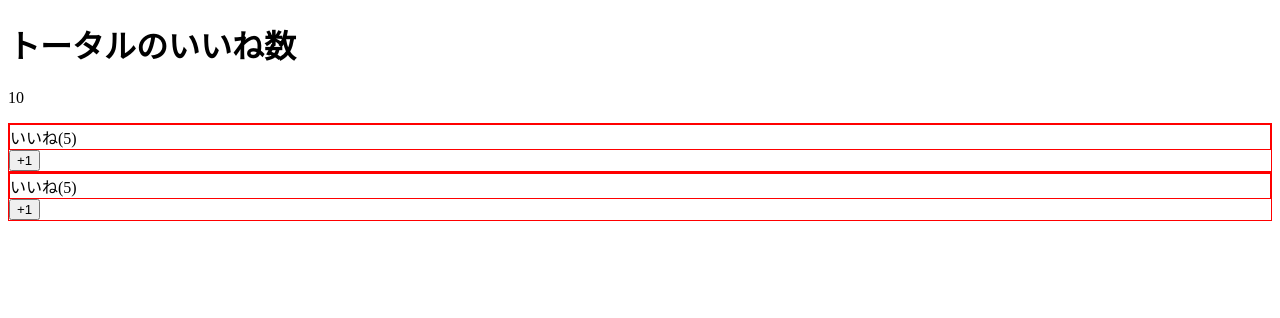
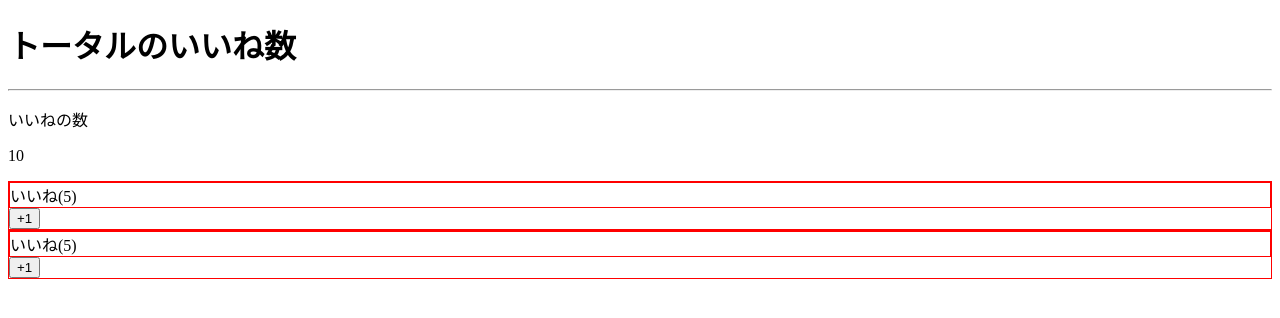
Before and after one commit to 5ma/udemy-vuex, a Vue app: page / in a window 1280 px wide. Shown: the top 318 px of the page. Built offline with nearby package versions, Linux system fonts and the light colour scheme.

Commit message:
✨ <slot>を使ってhtmlを子コンポーネントに渡してみる

```diff
--- a/src/App.vue
+++ b/src/App.vue
@@ -1,7 +1,13 @@
 <template>
   <div>
-    <LikeHeader></LikeHeader>
-    <p>{{ number }}</p>
+    <LikeHeader>
+      <template v-slot:title>
+        <h1>トータルのいいね数</h1>
+      </template>
+      <template v-slot:number>
+        <p>{{ number }}</p>
+      </template>
+    </LikeHeader>
     <LikeNumber :total-number="number" @my-click="onMyClick"></LikeNumber>
     <LikeNumber :total-number="number" @my-click="onMyClick"></LikeNumber>
   </div>
--- a/src/components/LikeHeader.vue
+++ b/src/components/LikeHeader.vue
@@ -1,3 +1,8 @@
 <template>
-  <h1>トータルのいいね数</h1>
+  <div>
+    <slot name="title"><h2>デフォルトのタイトル</h2></slot>
+    <hr>
+    <p>いいねの数</p>
+    <slot name="number"></slot>
+  </div>
 </template>
```
